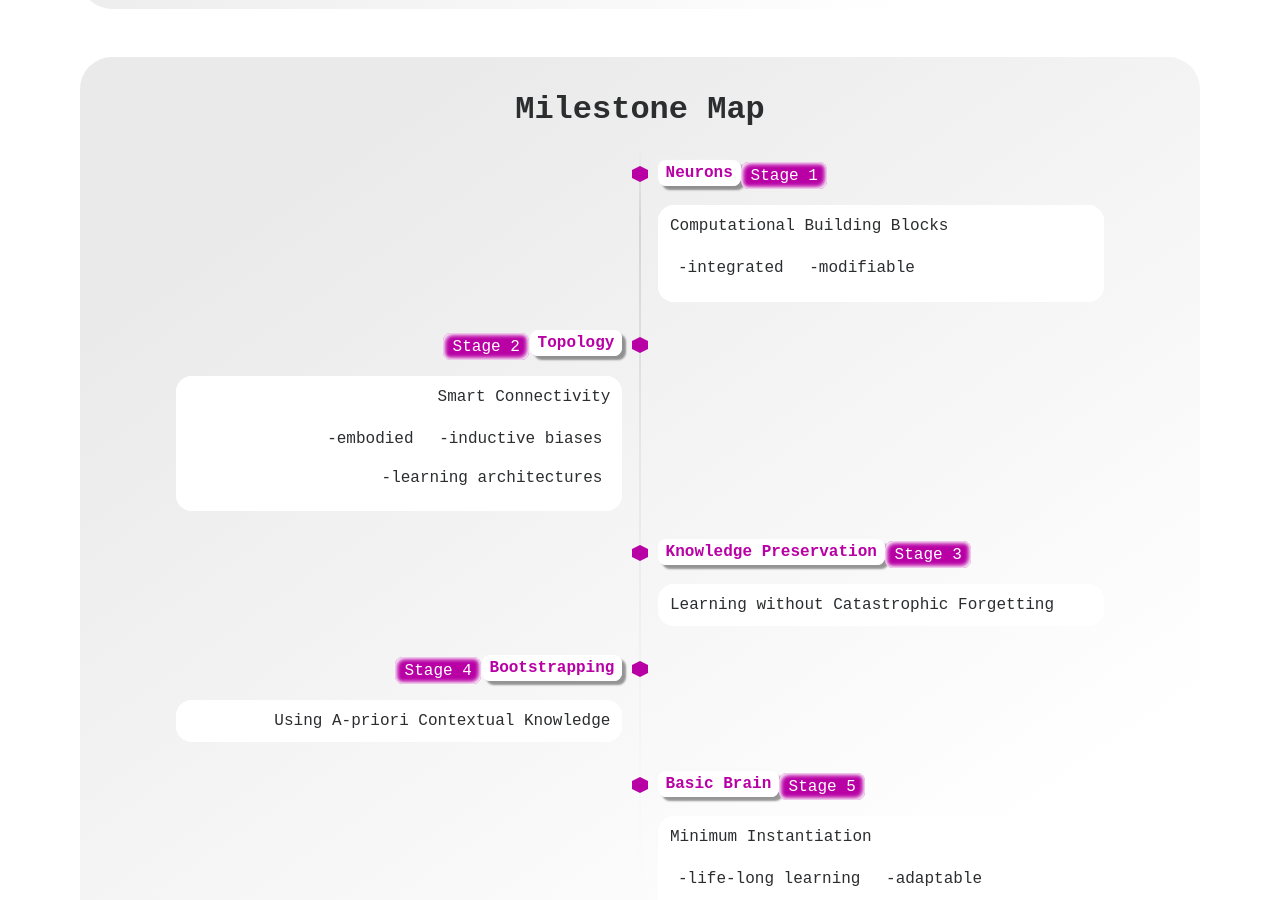
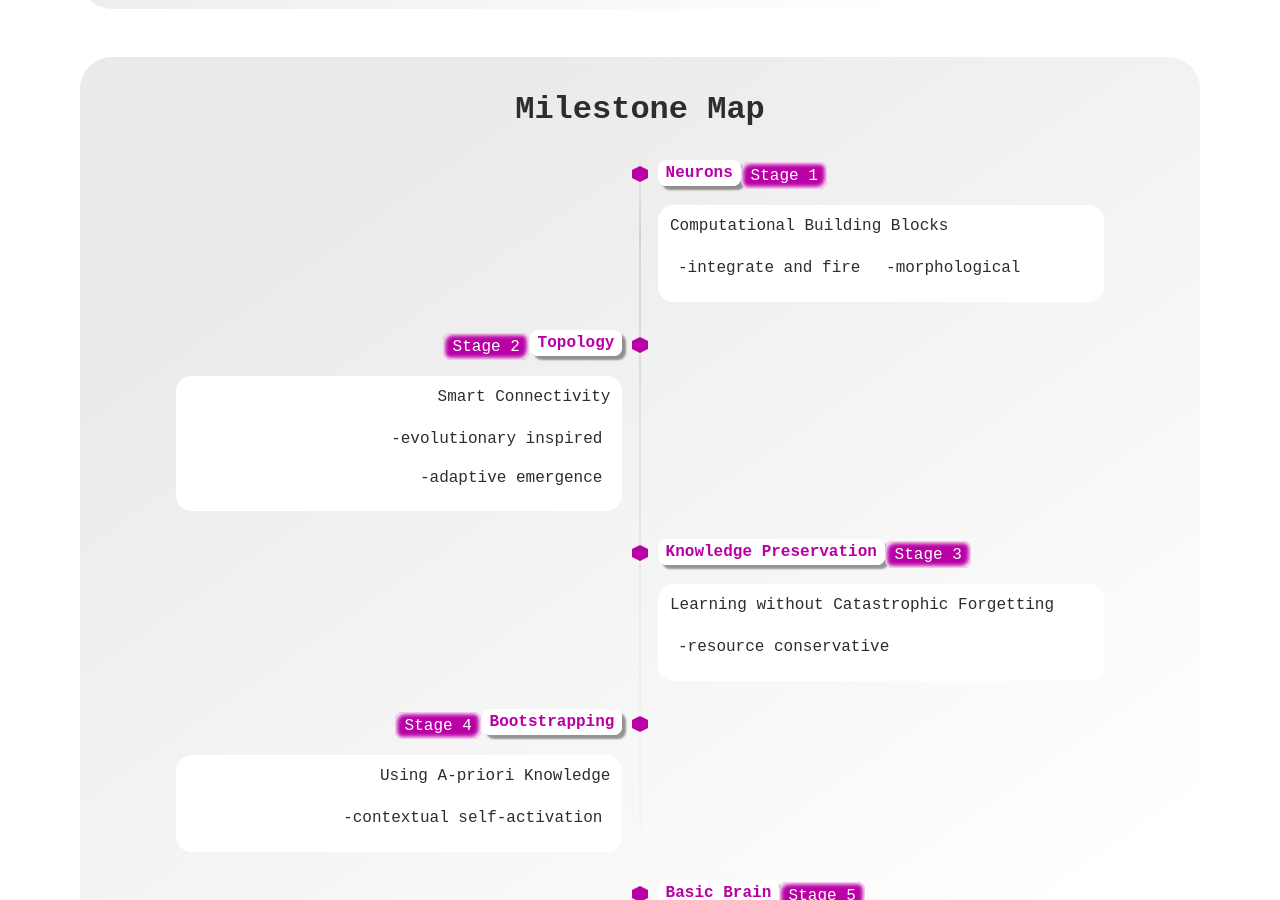
Before and after one commit to ConsciousAGI/ConsciousAGI.github.io, a Jekyll site: the page built from index.html, in a window 1280 px wide and 900 px high, scrolled down 1316 px. Built offline with Jekyll 4.4.1, drawn with Linux system fonts in a browser that asks for light colours; some of the changed text lies outside the part shown.

Commit message:
Update timeline.yml

```diff
--- a/_data/timeline.yml
+++ b/_data/timeline.yml
@@ -22,8 +22,8 @@
   date: Stage 1
   subtitle: Computational Building Blocks
   tags:
-    - tag: -integrated
-    - tag: -modifiable
+    - tag: -integrate and fire
+    - tag: -morphological
   timeline-side: right
 
 - title: Topology
@@ -31,21 +31,24 @@
   date: Stage 2
   subtitle: Smart Connectivity
   tags:
-    - tag: -embodied
-    - tag: -inductive biases
-    - tag: -learning architectures
+    - tag: -evolutionary inspired
+    - tag: -adaptive emergence
   timeline-side: left
 
 - title: Knowledge Preservation
   title-url: https://example.com/
   date: Stage 3
   subtitle: Learning without Catastrophic Forgetting
+  tags:
+    - tag: -resource conservative
   timeline-side: right
 
 - title: Bootstrapping
   title-url: https://example.com/
   date: Stage 4
-  subtitle: Using A-priori Contextual Knowledge
+  subtitle: Using A-priori Knowledge
+  tags:
+    - tag: -contextual self-activation
   timeline-side: left
 
 - title: Basic Brain
@@ -53,6 +56,7 @@
   date: Stage 5
   subtitle: Minimum Instantiation
   tags:
+    - tag: -ethically integrated
     - tag: -life-long learning
     - tag: -adaptable
     - tag: -can learn new task faster with training on unrelated tasks
```
